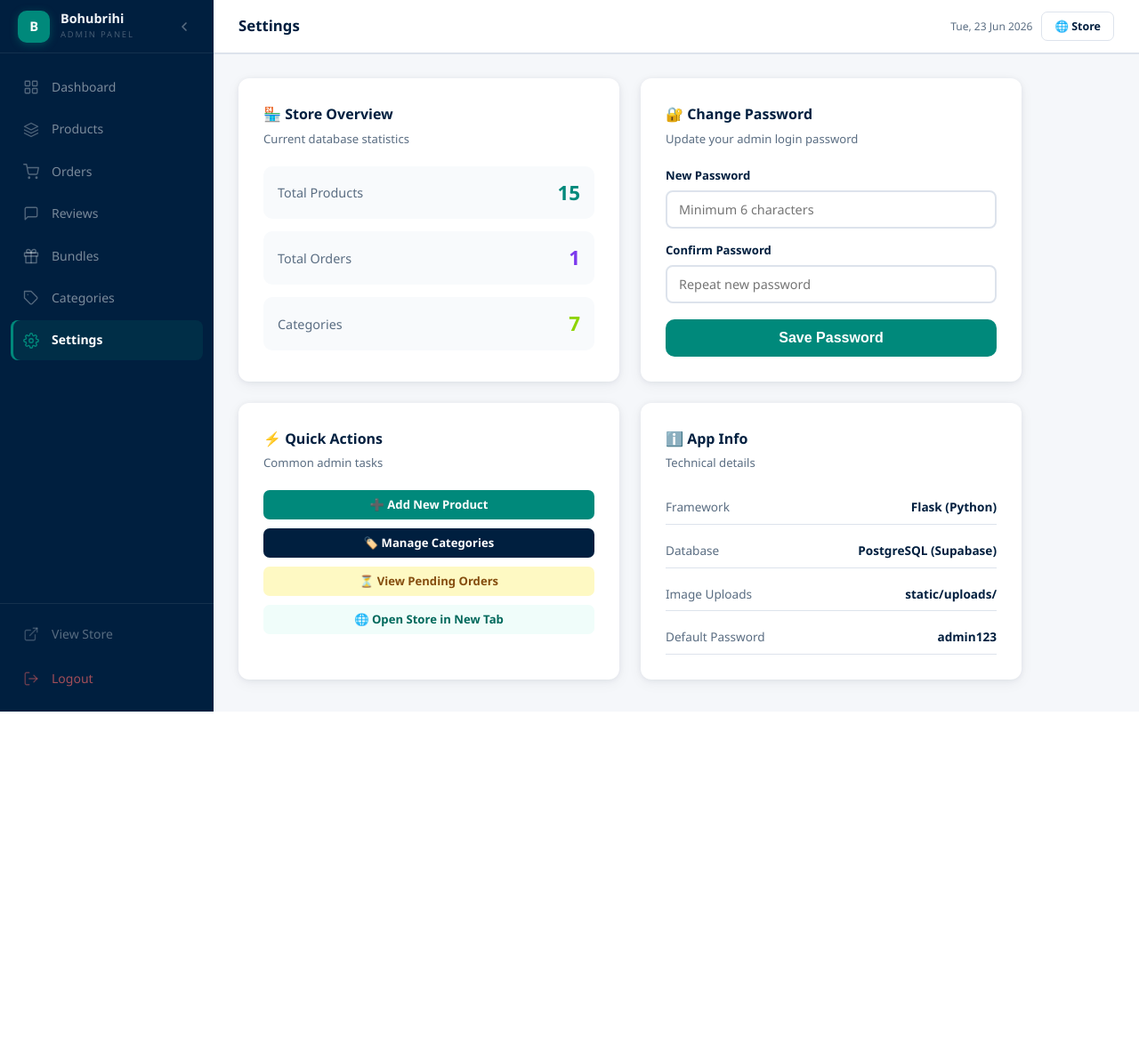
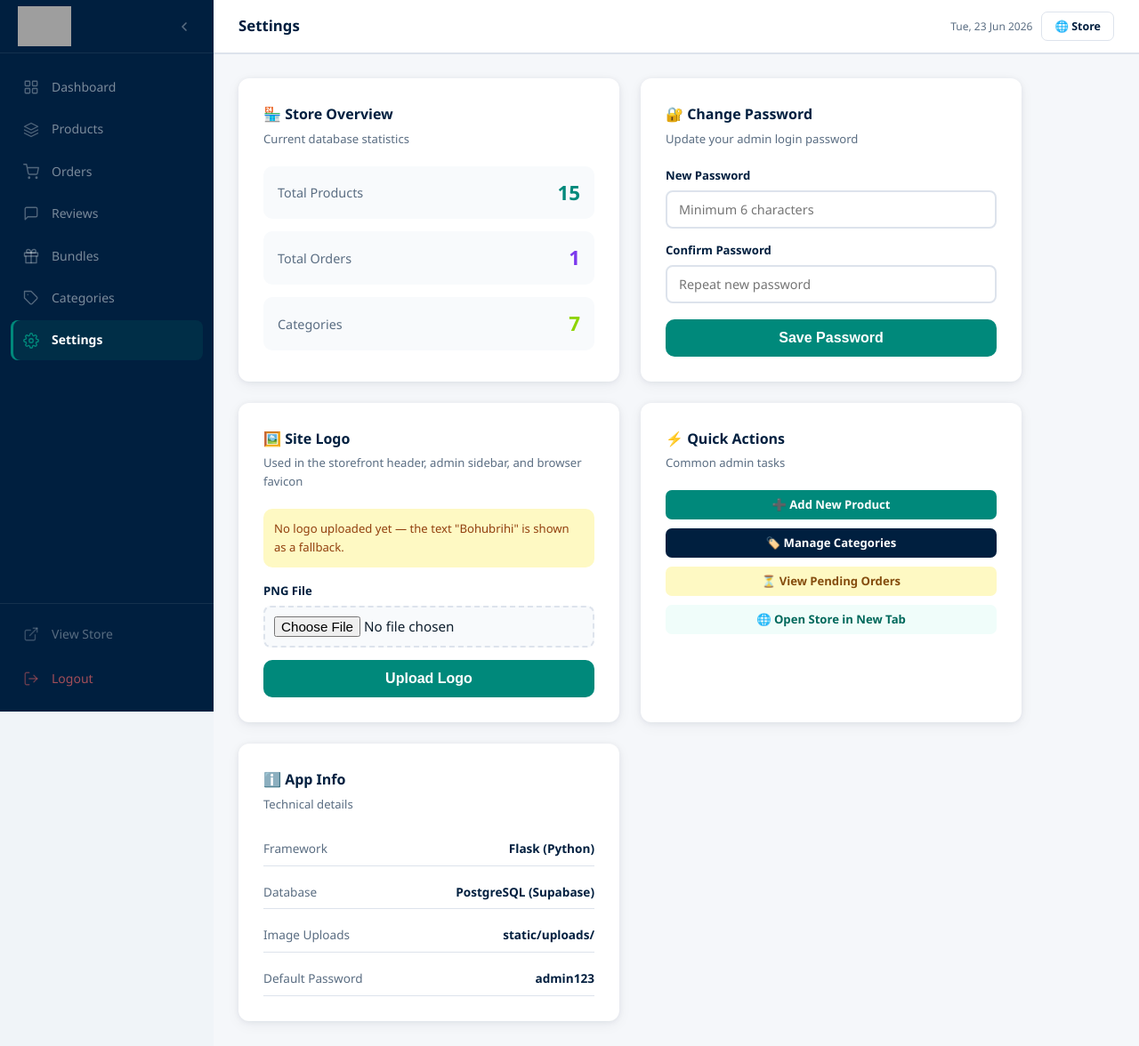
Before and after one commit to asifrman1996/bohubrihi, a Flask app: page /admin/settings in a window 1280 px wide. Shown: the whole page at 89% size. Before the commit the page ends 800 px from the top, so only its background shows below. Run offline with Flask 3, Linux system fonts and the light colour scheme; the visitor is signed in with stand-in values (Sample User, id 1); grey boxes are pictures that could not be loaded.

Commit message:
Add image logo, favicon, and an admin Logo upload
- Storefront header and admin sidebar now render
  static/uploads/logo.png at 45px height, falling back to the
  existing "Bohubrihi" text/badge via an <img onerror> handler when
  the file doesn't exist or fails to load.
- Added a PNG favicon (same file) to all three base templates:
  templates/base.html, templates/admin/base.html, and
  templates/admin/login.html (which renders standalone before
  base.html applies).
- New "Site Logo" card on the admin Settings page lets the admin
  upload a PNG that's saved directly to static/uploads/logo.png,
  overwriting any previous logo. Shows a live preview when a logo
  exists, or a note that the text fallback is active when it doesn't.
  Rejects non-.png uploads.

Verified locally end-to-end: uploaded a real PNG through the new
settings form, confirmed it landed at static/uploads/logo.png and
immediately rendered on the homepage and in admin pages, and confirmed
a non-PNG upload is rejected with a flash error.

Co-Authored-By: Claude Sonnet 4.6 <noreply@anthropic.com>

```diff
--- a/app.py
+++ b/app.py
@@ -796,15 +796,24 @@ def admin_settings():
             else:
                 # In a real app this would persist; here we just acknowledge
                 flash('Password updated successfully! Update ADMIN_PASSWORD_HASH in app.py to make it permanent.', 'success')
+        elif action == 'upload_logo':
+            f = request.files.get('logo')
+            if f and f.filename and f.filename.lower().endswith('.png'):
+                f.save(os.path.join(app.config['UPLOAD_FOLDER'], 'logo.png'))
+                flash('Logo updated! It may take a moment to show up everywhere due to browser caching.', 'success')
+            else:
+                flash('Please upload a PNG file.', 'error')
     total_products = Product.query.count()
     total_orders = Order.query.count()
     total_categories = Category.query.count()
     db_label = 'PostgreSQL (Supabase)' if os.environ.get('DATABASE_URL') else 'SQLite (bohubrihi.db)'
+    logo_exists = os.path.exists(os.path.join(app.config['UPLOAD_FOLDER'], 'logo.png'))
     return render_template('admin/settings.html',
                            total_products=total_products,
                            total_orders=total_orders,
                            total_categories=total_categories,
-                           db_label=db_label)
+                           db_label=db_label,
+                           logo_exists=logo_exists)
 
 
 with app.app_context():
--- a/static/css/admin.css
+++ b/static/css/admin.css
@@ -87,6 +87,12 @@ button { cursor: pointer; border: none; }
   border-bottom: 1px solid rgba(255,255,255,.08);
   flex-shrink: 0;
 }
+.sidebar-brand {
+  display: flex; align-items: center; gap: 12px;
+  flex: 1; min-width: 0; overflow: hidden;
+}
+.sidebar-logo-img { height: 45px; max-width: 100%; object-fit: contain; display: block; }
+.sidebar-brand-fallback { display: flex; align-items: center; gap: 12px; min-width: 0; }
 .sidebar-brand-icon {
   width: 36px; height: 36px;
   background: var(--teal);
@@ -194,6 +200,7 @@ button { cursor: pointer; border: none; }
 .admin-sidebar.collapsed { width: var(--sidebar-w-collapsed); }
 
 .admin-sidebar.collapsed .sidebar-brand-text { display: none; }
+.admin-sidebar.collapsed .sidebar-logo-img   { height: 32px; }
 .admin-sidebar.collapsed .nav-label          { display: none; }
 
 .admin-sidebar.collapsed .sidebar-header {
--- a/static/css/style.css
+++ b/static/css/style.css
@@ -60,6 +60,7 @@ header {
   font-weight: 800;
   letter-spacing: -0.5px;
 }
+.logo-img { height: 45px; vertical-align: middle; }
 .logo span { color: var(--lime); }
 .logo small {
   display: block;
--- a/templates/admin/base.html
+++ b/templates/admin/base.html
@@ -5,6 +5,7 @@
   <meta name="viewport" content="width=device-width, initial-scale=1.0">
   <title>{% block title %}Admin – Bohubrihi{% endblock %}</title>
   <link rel="stylesheet" href="{{ url_for('static', filename='css/admin.css') }}?v={{ cache_bust }}">
+  <link rel="icon" type="image/png" href="{{ url_for('static', filename='uploads/logo.png') }}?v={{ cache_bust }}">
 </head>
 <body>
 
@@ -16,10 +17,16 @@
 
     <!-- Brand -->
     <div class="sidebar-header">
-      <div class="sidebar-brand-icon">B</div>
-      <div class="sidebar-brand-text">
-        <strong>Bohubrihi</strong>
-        <small>Admin Panel</small>
+      <div class="sidebar-brand">
+        <img src="{{ url_for('static', filename='uploads/logo.png') }}?v={{ cache_bust }}" alt="Bohubrihi" class="sidebar-logo-img"
+             onerror="this.style.display='none'; this.nextElementSibling.style.display='flex';">
+        <div class="sidebar-brand-fallback" style="display:none;">
+          <div class="sidebar-brand-icon">B</div>
+          <div class="sidebar-brand-text">
+            <strong>Bohubrihi</strong>
+            <small>Admin Panel</small>
+          </div>
+        </div>
       </div>
       <button class="sidebar-toggle" id="sidebarToggleBtn" title="Collapse sidebar">
         <svg width="16" height="16" viewBox="0 0 24 24" fill="none" stroke="currentColor" stroke-width="2.5" stroke-linecap="round" stroke-linejoin="round">
--- a/templates/admin/login.html
+++ b/templates/admin/login.html
@@ -5,6 +5,7 @@
   <meta name="viewport" content="width=device-width, initial-scale=1.0">
   <title>Admin Login – Bohubrihi</title>
   <link rel="stylesheet" href="{{ url_for('static', filename='css/admin.css') }}?v={{ cache_bust }}">
+  <link rel="icon" type="image/png" href="{{ url_for('static', filename='uploads/logo.png') }}?v={{ cache_bust }}">
 </head>
 <body>
 <div class="login-wrap">
--- a/templates/admin/settings.html
+++ b/templates/admin/settings.html
@@ -43,6 +43,31 @@
     </form>
   </div>
 
+  <!-- Upload Logo -->
+  <div style="background:#fff; border-radius:var(--radius); box-shadow:var(--shadow); padding:28px;">
+    <h3 style="font-size:1rem; font-weight:700; color:var(--navy); margin-bottom:4px;">🖼️ Site Logo</h3>
+    <p style="color:var(--muted); font-size:.82rem; margin-bottom:20px;">Used in the storefront header, admin sidebar, and browser favicon</p>
+    {% if logo_exists %}
+    <div style="display:flex; align-items:center; gap:12px; margin-bottom:16px; padding:12px; background:#f8fafc; border-radius:10px;">
+      <img src="{{ url_for('static', filename='uploads/logo.png') }}?v={{ cache_bust }}" alt="Current logo" style="height:45px; max-width:140px; object-fit:contain;">
+      <span style="font-size:.82rem; color:var(--muted);">Current logo — upload a new PNG to replace</span>
+    </div>
+    {% else %}
+    <div style="padding:12px; background:#fef9c3; border-radius:10px; margin-bottom:16px; font-size:.82rem; color:#92400e;">
+      No logo uploaded yet — the text "Bohubrihi" is shown as a fallback.
+    </div>
+    {% endif %}
+    <form method="POST" enctype="multipart/form-data">
+      <input type="hidden" name="action" value="upload_logo">
+      <div class="form-group" style="margin-bottom:14px;">
+        <label style="display:block; font-size:.82rem; font-weight:600; color:var(--navy); margin-bottom:6px;">PNG File</label>
+        <input type="file" name="logo" accept="image/png" required
+               style="width:100%; padding:10px; background:#f8fafc; border:2px dashed var(--border); border-radius:8px;">
+      </div>
+      <button type="submit" class="btn btn-teal" style="width:100%; justify-content:center;">Upload Logo</button>
+    </form>
+  </div>
+
   <!-- Quick Links -->
   <div style="background:#fff; border-radius:var(--radius); box-shadow:var(--shadow); padding:28px;">
     <h3 style="font-size:1rem; font-weight:700; color:var(--navy); margin-bottom:4px;">⚡ Quick Actions</h3>
--- a/templates/base.html
+++ b/templates/base.html
@@ -5,6 +5,7 @@
   <meta name="viewport" content="width=device-width, initial-scale=1.0">
   <title>{% block title %}Bohubrihi Organic Skincare{% endblock %}</title>
   <link rel="stylesheet" href="{{ url_for('static', filename='css/style.css') }}?v={{ cache_bust }}">
+  <link rel="icon" type="image/png" href="{{ url_for('static', filename='uploads/logo.png') }}?v={{ cache_bust }}">
   <!-- Meta Pixel Code -->
   <script>
   !function(f,b,e,v,n,t,s){if(f.fbq)return;n=f.fbq=function(){n.callMethod?
@@ -26,7 +27,9 @@
 <header>
   <div class="header-inner">
     <a href="{{ url_for('index') }}" class="logo">
-      Bohubrihi<span>.</span>
+      <img src="{{ url_for('static', filename='uploads/logo.png') }}?v={{ cache_bust }}" alt="Bohubrihi" class="logo-img"
+           onerror="this.style.display='none'; this.nextElementSibling.style.display='inline';">
+      <span class="logo-fallback-text" style="display:none;">Bohubrihi<span>.</span></span>
       <small>Organic Skincare</small>
     </a>
     <nav>
```
